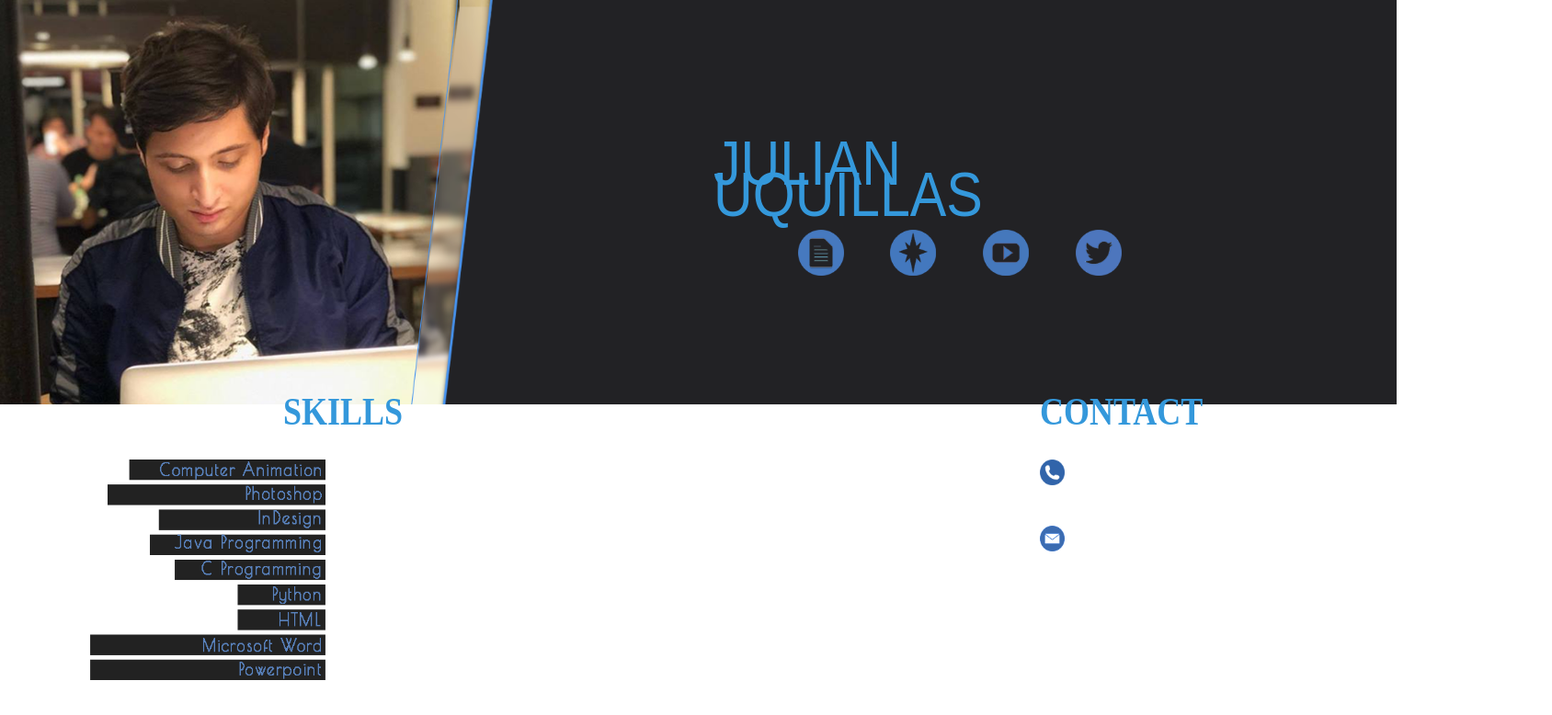
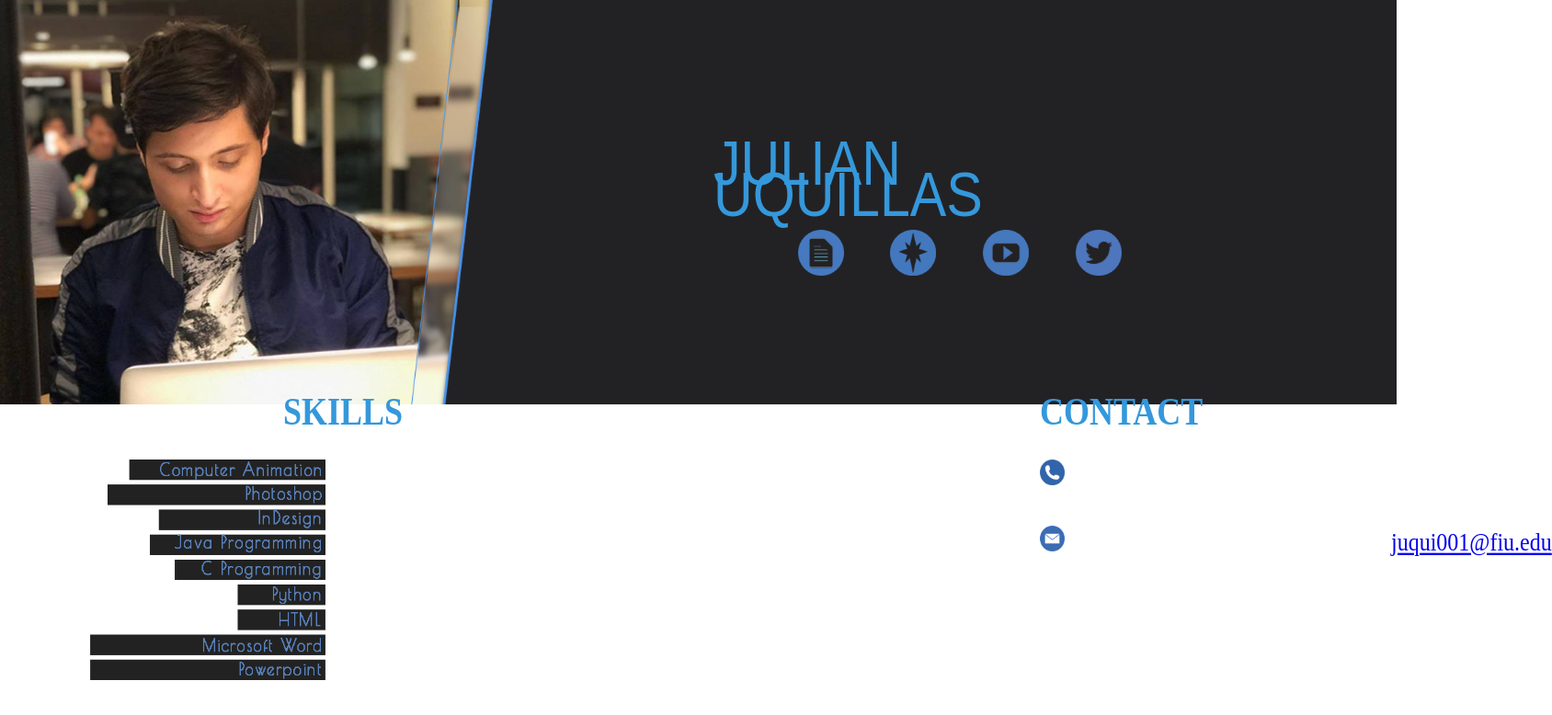
Before and after one commit to juliansparks/resume, a plain HTML site: page index.html in a window 1280 px wide. Shown: the whole page at 92% size, 1688 px wide, since content can reach past the window. Drawn offline with Linux system fonts and the light colour scheme.

Commit message:
email test

```diff
--- a/index.html
+++ b/index.html
@@ -76,6 +76,7 @@ z-index: 800;">
     height: 27.6px;
     z-index: 800;">
 
+<div class="email"><a href="mailto:juqui001@fiu.edu">juqui001@fiu.edu</a></div>
 
 </body>
 
--- a/main.css
+++ b/main.css
@@ -61,3 +61,18 @@ h3 {
   top: 394px;
   z-index: 800;
 }
+
+.email {
+  font-size: 24px;
+  font-family: "Poiret One";
+  color: rgb(80, 132, 201);
+  line-height: 1.5;
+  text-align: left;
+  -moz-transform: scale(1, 1.17);
+  -webkit-transform: scale(1, 1.17);
+  -ms-transform: scale(1, 1.17);
+  position: absolute;
+  left: 1513.334px;
+  top: 572px;
+  z-index: 24;
+}
```
